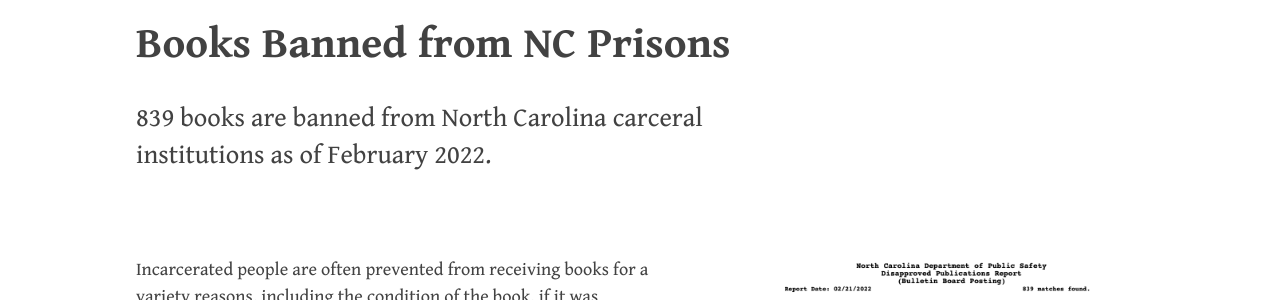
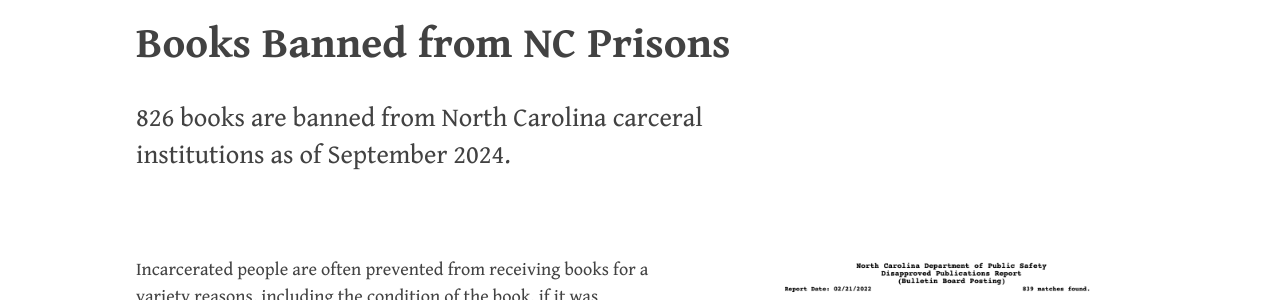
Before and after one commit to prisonbookscollective/prisonbookscollective.github.io, a Jekyll site: the page built from banned-books.md, in a window 1280 px wide. Shown: the part 156-456 px from the top of the page. Built offline with Jekyll 4.4.1, drawn with Linux system fonts in a browser that asks for light colours.

Commit message:
Updates banned book title

```diff
--- a/banned-books.md
+++ b/banned-books.md
@@ -2,7 +2,7 @@
 layout: default
 title: Books Banned from NC Prisons
 title_full: Books Banned from NC Prisons
-intro: 839 books are banned from North Carolina carceral institutions as of February 2022.
+intro: 826 books are banned from North Carolina carceral institutions as of September 2024.
 ---
 
 <div class="banned-books">
```
